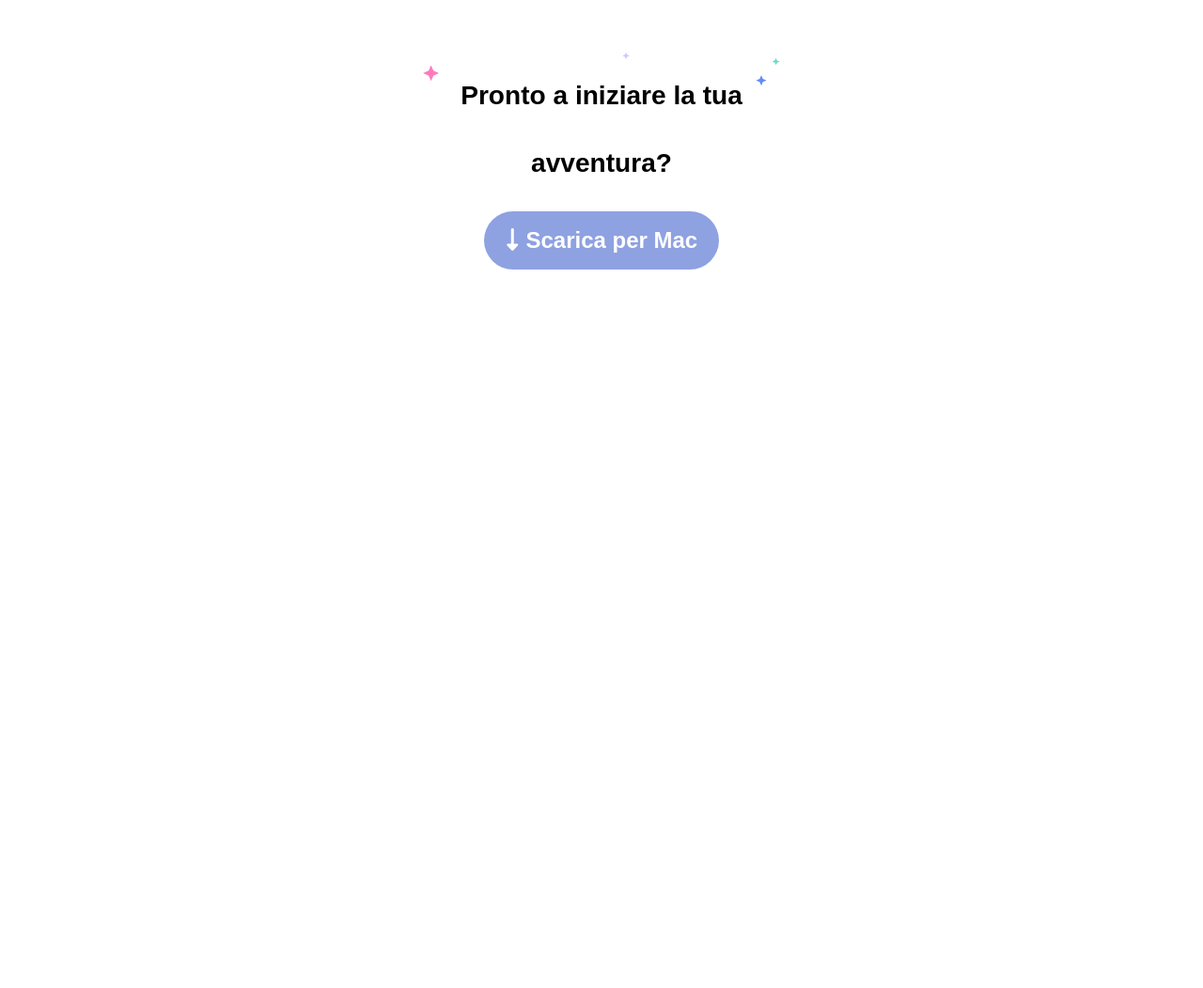
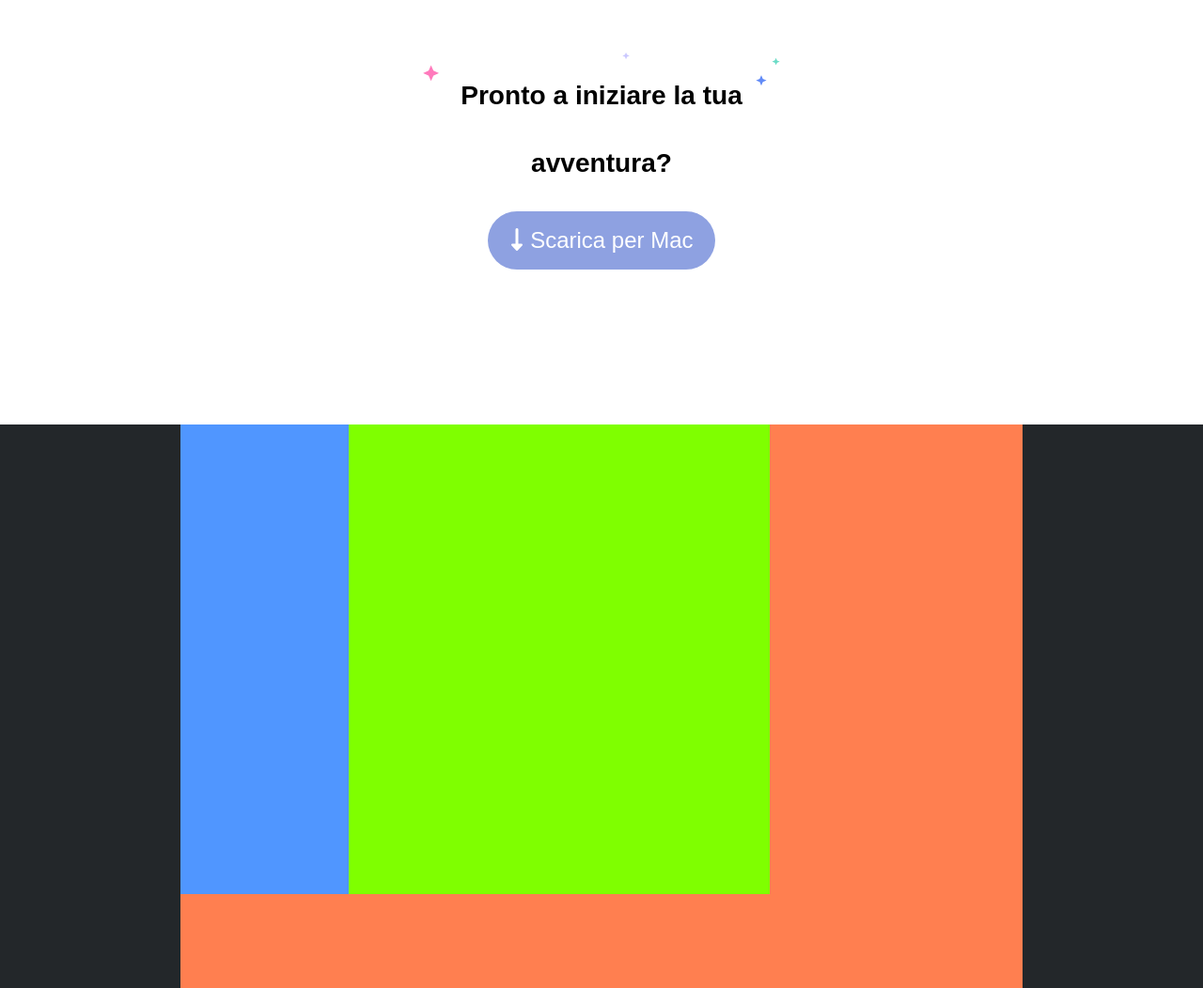
Before and after one commit to Angeloamenta/htmlcss-discord, a plain HTML site: page index.html in a window 1280 px wide. Shown: the part 3774-4826 px from the top of the page at 94% size. Before the commit the page ends 4066 px from the top, so only its background shows below. Drawn offline with Linux system fonts and the light colour scheme.

Commit message:
footer-setting

```diff
--- a/css/style.css
+++ b/css/style.css
@@ -127,12 +127,6 @@ a.btn.dark:focus {
 
 /* main section */
 
-.row {
-    /* width: 100%; */
-    /* height: 500px; */
-    /* height: 100vh; */
-    /* background-color: brown; */
-}
 
 /* row */
 section .row div {
@@ -232,7 +226,6 @@ section .row div {
     font-size: 1.5em;
     line-height: 3em;
     text-align: center;
-    height: 3em;
     width: 30%;
     margin: 0 auto;
     background-image: url(../img/stars.svg);
@@ -247,4 +240,37 @@ section .row div {
 .adventure a{
     color: white;
     background-color: #8EA1E1;
+    font-weight: lighter;
 }
+
+/* footer */
+
+footer {
+    margin-top: 10em;
+    background-color: #23272A;
+    width: 100%;
+    height: 600px;
+}
+
+.footer-content {
+    height: 100%;
+    width: 70%;
+    background-color: coral;
+    margin: 0 auto;
+}
+
+.footer-row div {
+    float: left;
+}
+
+.footer-prime {
+    width: calc(100% / 5);
+    height: 500px;
+    background-color: rgb(80, 150, 255);
+}
+
+.f-col {
+    width: calc(50% / 4);
+    height: 500px;
+    background-color: chartreuse;
+}
--- a/index.html
+++ b/index.html
@@ -122,12 +122,21 @@
             </section>
             <!-- /tecnology section -->
 
-
         </main>
         <!-- /main -->
 
         <!-- footer -->
-        <footer></footer>
+        <footer>
+            <div class="footer-content">
+                <div class="footer-row cleafix">
+                    <div class="footer-prime"></div>
+                    <div class="footer-prodotto f-col"></div>
+                    <div Class="footer-compagnia f-col"></div>
+                    <div Class="footer-risorse f-col"></div>
+                    <div Class="footer-norme f-col"></div>
+                </div>
+            </div>
+        </footer>
         <!-- /footer -->
     </body>
 
```
